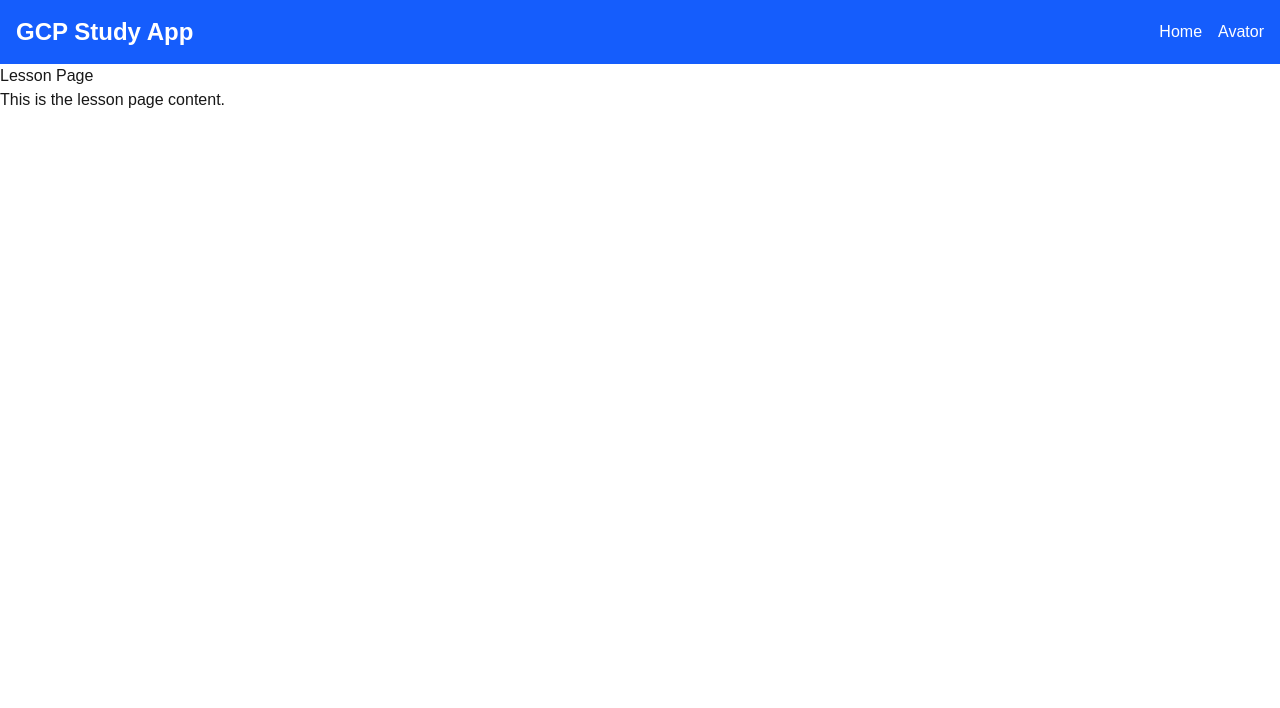
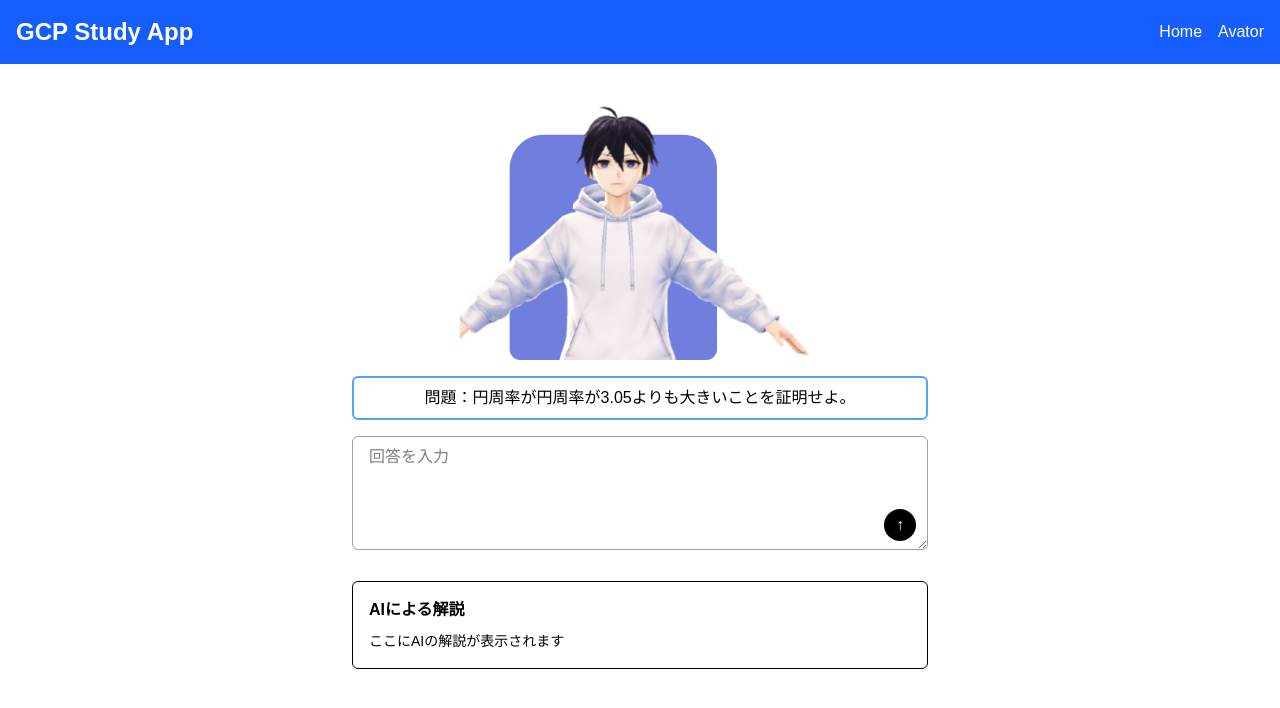
Before and after one commit to Kenjiro56/gcp-eduapp-front, a Next.js app: page /lesson in a window 1280 px wide. Shown: the top 708 px of the page. Built offline with nearby package versions, Linux system fonts and the light colour scheme.

Commit message:
feat/大体のパーツ作成

```diff
--- a/src/app/lesson/page.tsx
+++ b/src/app/lesson/page.tsx
@@ -1,12 +1,67 @@
-import React from "react";
+'use client'
 
-const LessonPage = () => {
+import { useState } from 'react'
+import Image from 'next/image'
+
+export default function AnswerPage() {
+  const [input, setInput] = useState('')
+  const [result, setResult] = useState('')
+
+  // const handleSubmit = async () => {
+  //   if (!input) return
+
+  //   const res = await fetch('/api/answer', {
+  //     method: 'POST',
+  //     headers: {
+  //       'Content-Type': 'application/json',
+  //     },
+  //     body: JSON.stringify({ input }),
+  //   })
+
+  //   const data = await res.json()
+  //   setResult(data.output)
+  // }
+
   return (
-    <div>
-      <h1>Lesson Page</h1>
-      <p>This is the lesson page content.</p>
+    <div className="flex flex-col items-center px-4 py-6 min-h-screen bg-white text-black">
+      {/* アバター */}
+      <Image
+        src="/avator_sample.svg"
+        alt="アバター"
+        width={360}
+        height={180}
+        className="mb-4"
+      />
+
+      {/* 問題文 */}
+      <div className="w-full max-w-xl border-2 border-blue-400 bg-white rounded-md px-4 py-2 text-center mb-4">
+        問題：円周率が円周率が3.05よりも大きいことを証明せよ。
+      </div>
+      <div className="relative w-full max-w-xl">
+        {/* 入力ボックス */}
+        <textarea
+          rows={4}
+          value={input}
+          onChange={(e) => setInput(e.target.value)}
+          placeholder="回答を入力"
+          className="w-full max-w-xl border border-gray-400 px-4 py-2 mb-4 rounded-md"
+        />
+
+        {/* 送信ボタン */}
+        <button
+          onClick={() => console.log("hogehoge")}
+          className="absolute bottom-8 right-3 bg-black text-white px-3 py-1 rounded-full hover:bg-gray-800 transition"
+        >
+          ↑
+        </button>
+      </div>
+      {/* 結果表示 */}
+      <div className="w-full max-w-xl mt-2 border border-black bg-white rounded-md p-4">
+        <p className="font-bold mb-2">AIによる解説</p>
+        <div className="max-h-64 overflow-y-auto whitespace-pre-wrap text-sm leading-relaxed">
+          {result || 'ここにAIの解説が表示されます'}
+        </div>
+      </div>
     </div>
-  );
+  )
 }
-
-export default LessonPage;
```
